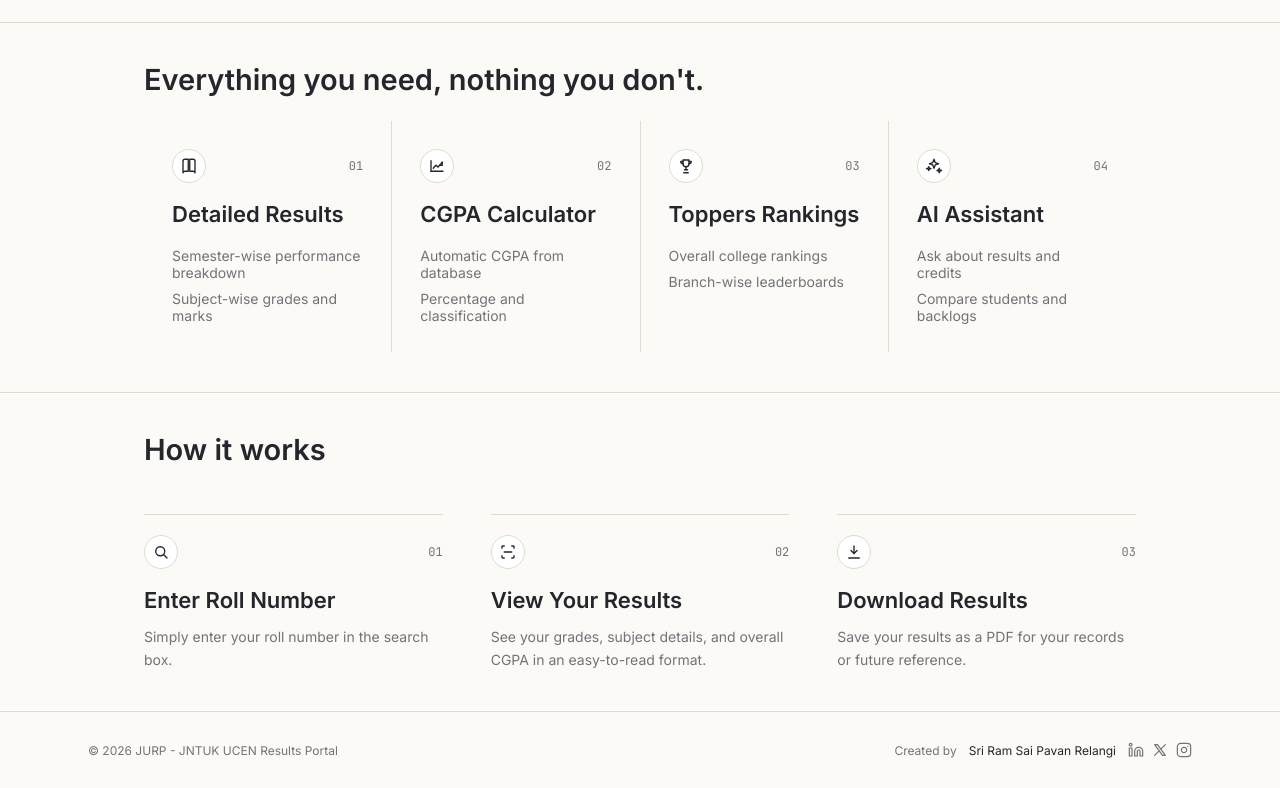
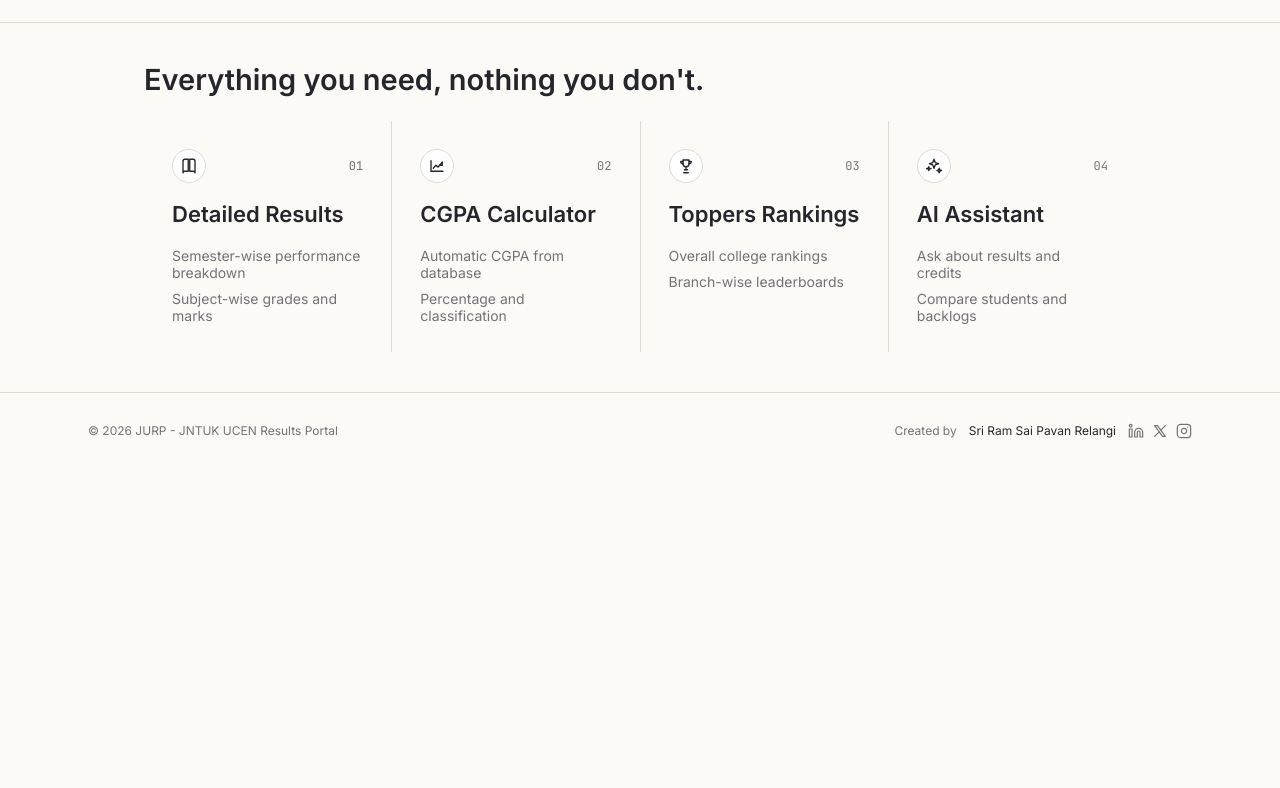
Before and after one commit to rsrsp21/JURP-JNTUNCollegeResultsApp, a Next.js app in the folder apps/public/: page / in a window 1280 px wide. Shown: the part 689-1477 px from the top of the page. After the commit the page ends 1158 px from the top, so only its background shows below. Built offline with nearby package versions, Linux system fonts and the light colour scheme.

Commit message:
Fix typing size, View All button, modal close icon, and remove How it works section

```diff
--- a/apps/public/app/page.jsx
+++ b/apps/public/app/page.jsx
@@ -21,11 +21,7 @@ const features = [
   { icon: 'sparkles', title: 'AI Assistant', points: ['Ask about results and credits', 'Compare students and backlogs'] }
 ];
 
-const howItWorks = [
-  { icon: 'search', n: '01', title: 'Enter Roll Number', desc: 'Simply enter your roll number in the search box.' },
-  { icon: 'scan', n: '02', title: 'View Your Results', desc: 'See your grades, subject details, and overall CGPA in an easy-to-read format.' },
-  { icon: 'download', n: '03', title: 'Download Results', desc: 'Save your results as a PDF for your records or future reference.' }
-];
+
 
 const heroMetrics = [
   { icon: 'zap', label: 'Lookup', value: 'Fast' },
@@ -275,30 +271,6 @@ export default function HomePage() {
         </div>
       </section>
 
-      <section className="section">
-        <div className="page-container section-pad">
-          <h2 className="section-title">How it works</h2>
-          <div className="step-grid home-steps">
-            {howItWorks.map((step, index) => (
-              <motion.div
-                className="step-card"
-                key={step.n}
-                initial={{ opacity: 0, y: 14 }}
-                whileInView={{ opacity: 1, y: 0 }}
-                viewport={{ once: true, margin: '-80px' }}
-                transition={{ delay: index * 0.05, duration: 0.28 }}
-              >
-                <div className="step-head">
-                  <span className="step-icon"><Icon name={step.icon} /></span>
-                  <span className="step-number">{step.n}</span>
-                </div>
-                <h3 className="step-title">{step.title}</h3>
-                <p className="step-description">{step.desc}</p>
-              </motion.div>
-            ))}
-          </div>
-        </div>
-      </section>
 
       <AnimatePresence>
         {isModalOpen && (
```
